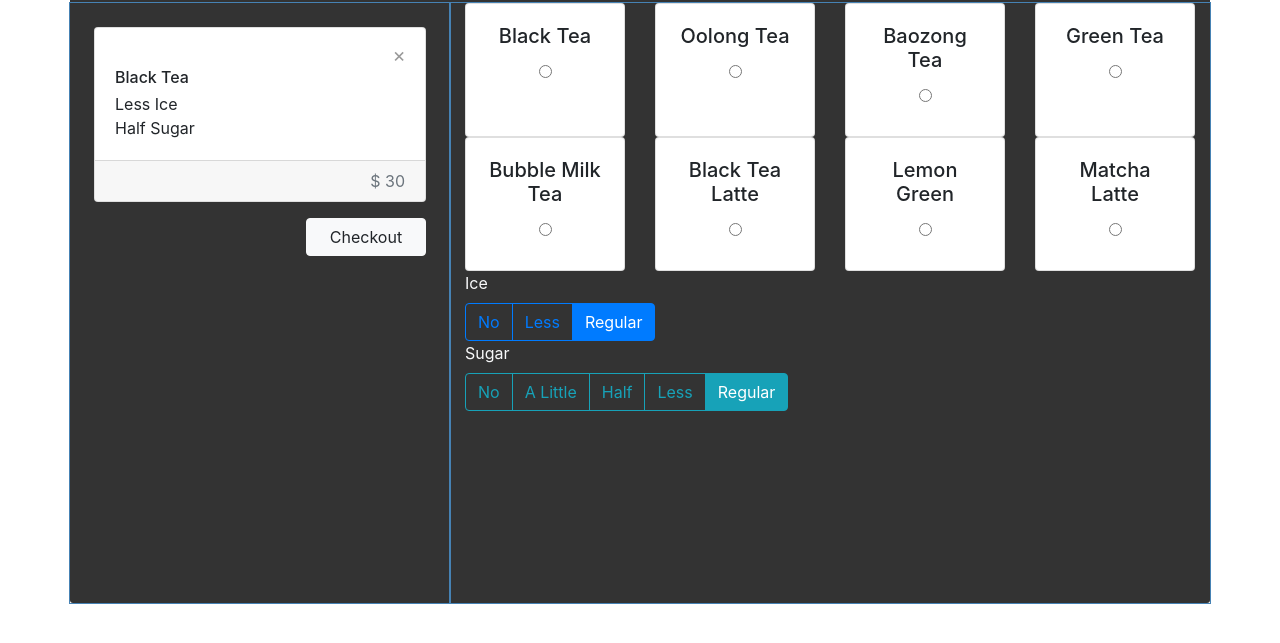
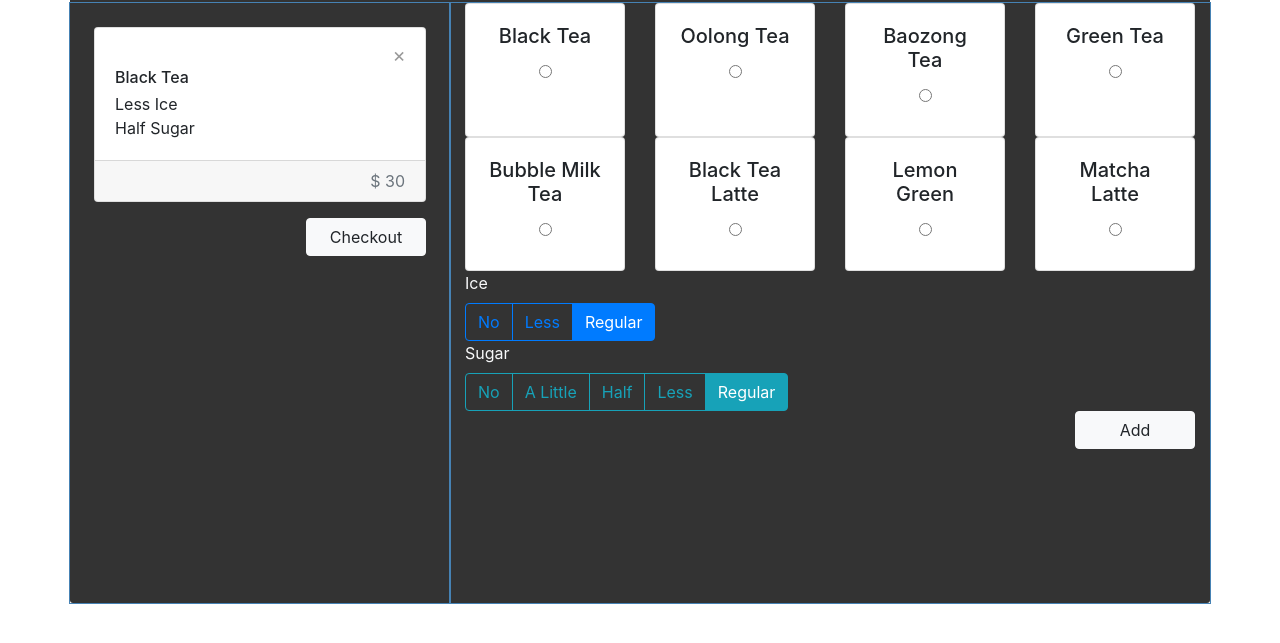
Before and after one commit to pinjunpan/alphaPos, a plain HTML site: page index.html in a window 1280 px wide. Shown: the part 67-710 px from the top of the page. Drawn offline with nearby package versions, Linux system fonts and the light colour scheme.

Commit message:
Add button for creating new order

```diff
--- a/index.html
+++ b/index.html
@@ -140,6 +140,10 @@
             </label>
           </div>
         </section>
+
+        <div class="text-right">
+          <div class="btn btn-light" style="min-width:120px;" data-alpha-pos="add-drink">Add</div>
+        </div>
       </div>
       <!-- /right side menu -->
     </div>
```
